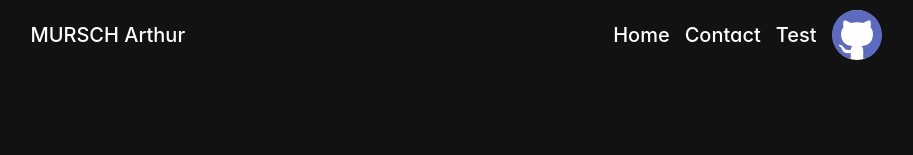
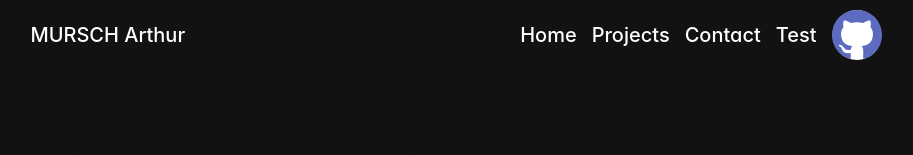
Before and after one commit to Crrux/Portfolio, a React (Vite) app: page / in a window 1280 px wide. Shown: the top 155 px of the page, without its empty margins (184-1097 px from the left). Built offline with nearby package versions, Linux system fonts and the light colour scheme.

Commit message:
lien ancre projects

```diff
--- a/src/layout/Header/header.jsx
+++ b/src/layout/Header/header.jsx
@@ -21,6 +21,7 @@ function Header({ user, setUser }) {
         >
           Home
         </Link>
+        {location.pathname === "/" ? <a href="#Projects">Projects</a> : ""}
         <Link
           to={"/contact"}
           className={location.pathname === "/contact" ? "activeLink" : ""}
```
